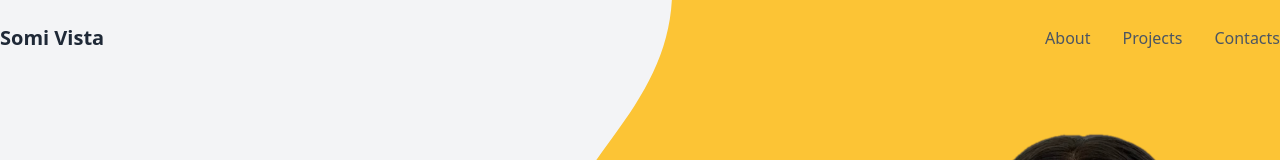
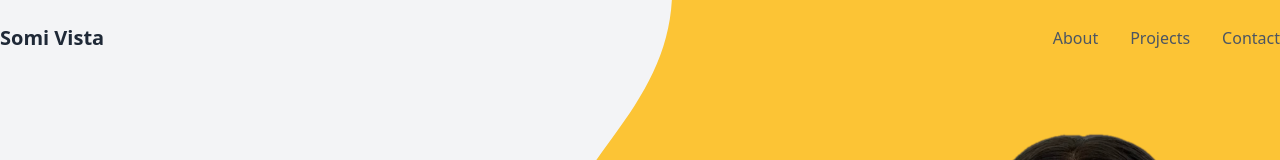
Before and after one commit to SomiVista/portfolio, a Vue app: page / in a window 1280 px wide. Shown: the top 160 px of the page. Built offline with nearby package versions, Linux system fonts and the light colour scheme.

Commit message:
add section tag

```diff
--- a/src/components/ContactForm.vue
+++ b/src/components/ContactForm.vue
@@ -1,4 +1,5 @@
 <template>
+  <section id="contactForm">
     <div class="p-8 rounded-lg w-full max-w-lg mx-auto">
       <h2 class="text-2xl font-bold text-gray-800 mb-6 text-center">
         Contact Me
@@ -43,6 +44,7 @@
         </div>
       </form>
     </div>
+  </section>
 </template>
 
 <script setup>
--- a/src/components/Footer.vue
+++ b/src/components/Footer.vue
@@ -1,6 +1,7 @@
 <script setup></script>
 
 <template>
+  <section id="footer">
     <div class="mt-8">
       <div class="flex justify-center space-x-4 mb-4">
         <a
@@ -39,6 +40,7 @@
         />
       </svg>
     </div>
+  </section>
 </template>
 
 <style scoped></style>
--- a/src/components/Header.vue
+++ b/src/components/Header.vue
@@ -11,7 +11,9 @@
       <nav class="flex space-x-8">
         <a href="#about" class="text-gray-600 hover:text-white">About</a>
         <a href="#projects" class="text-gray-600 hover:text-white">Projects</a>
-        <a href="#footer" class="text-gray-600 hover:text-white">Contacts</a>
+        <a href="#contactForm" class="text-gray-600 hover:text-white"
+          >Contact</a
+        >
       </nav>
     </div>
     <div class="absolute custom-style-svg z-0">
```
Lines whose indentation alone changed are shown as unchanged.
